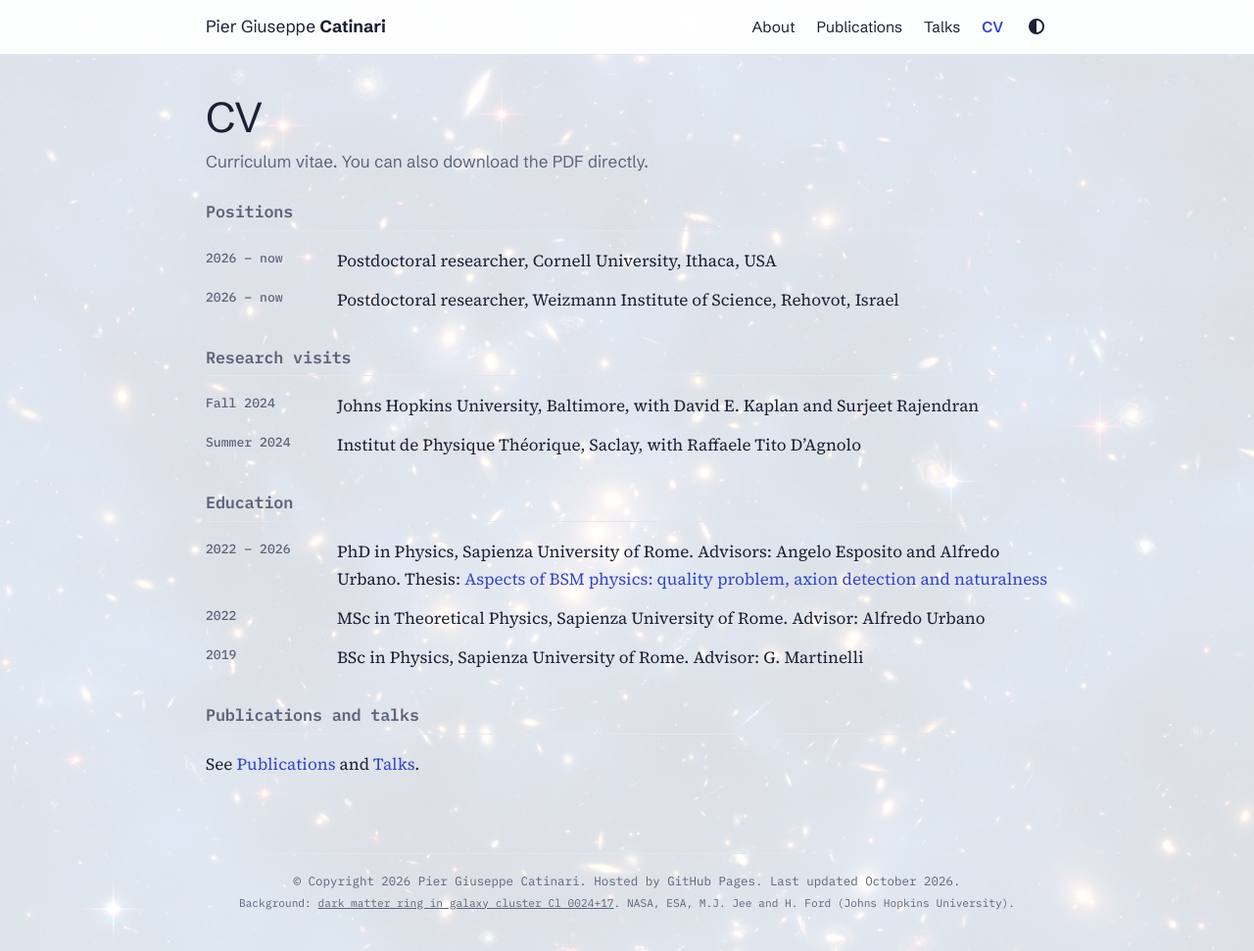
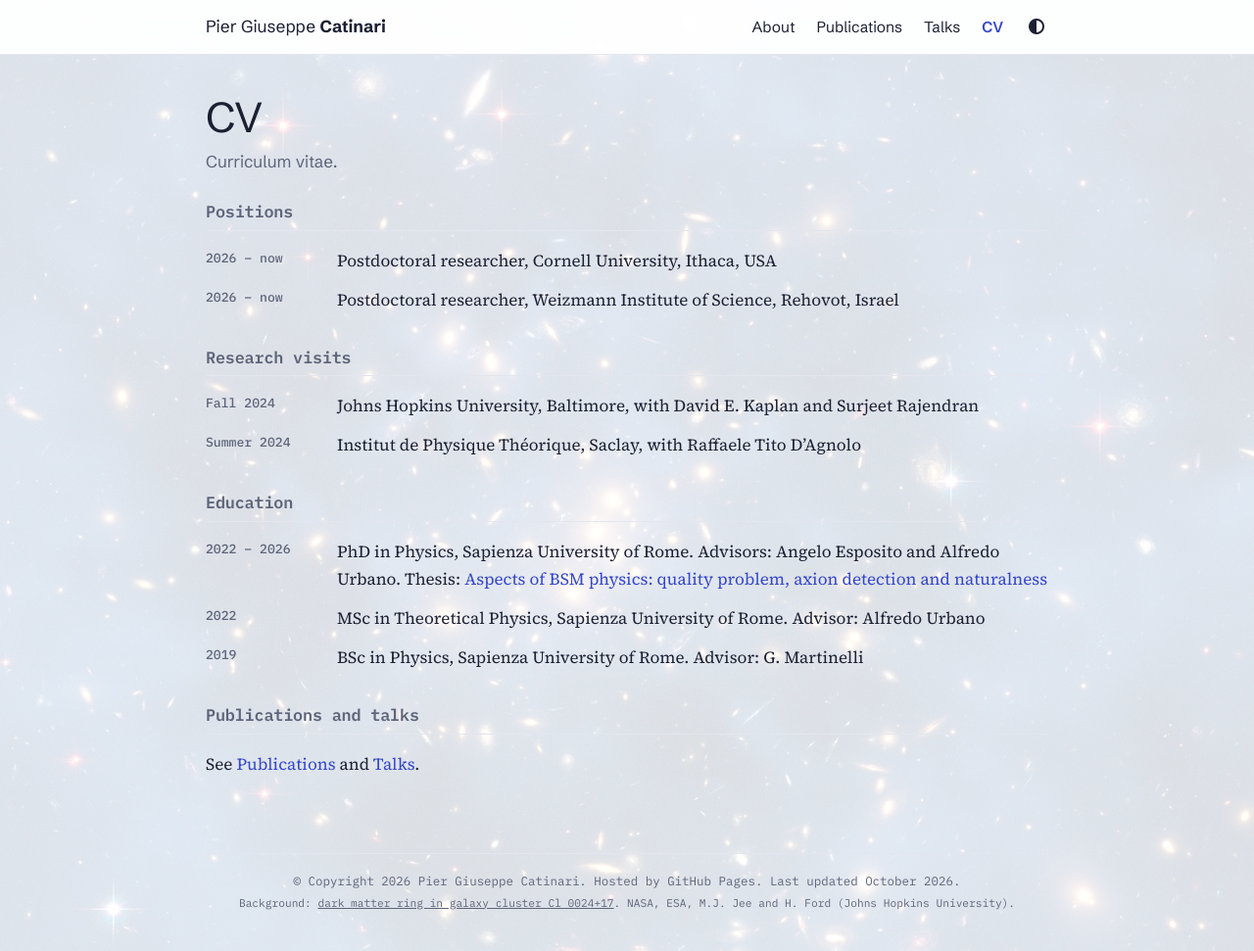
Before and after one commit to C4RLOSGGP/c4rlosggp.github.io, a Jekyll site: the page built from cv.html, in a window 1280 px wide and 971 px high. Shown: the whole window at 98% size. Built offline with Jekyll 4.4.1, drawn with Linux system fonts in a browser that asks for light colours; a style sheet for code colours, icons or effects is not loaded.

Commit message:
Update cv.html

```diff
--- a/cv.html
+++ b/cv.html
@@ -2,7 +2,7 @@
 layout: default
 title: CV
 nav: CV
-desc: "Curriculum vitae. You can also download the PDF directly."
+desc: "Curriculum vitae."
 ---
 <!-- The CV lines come from _data/cv.yml: edit that file, not this one. -->
 
```
